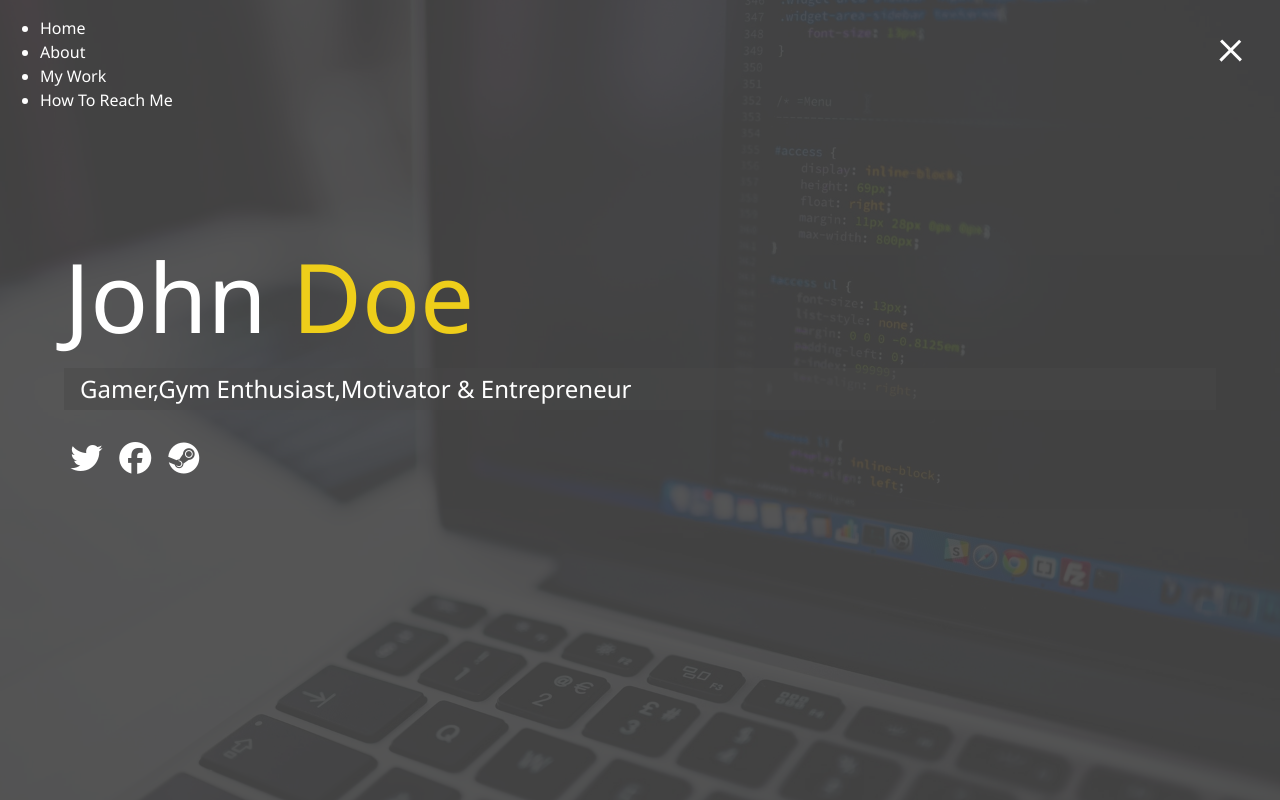
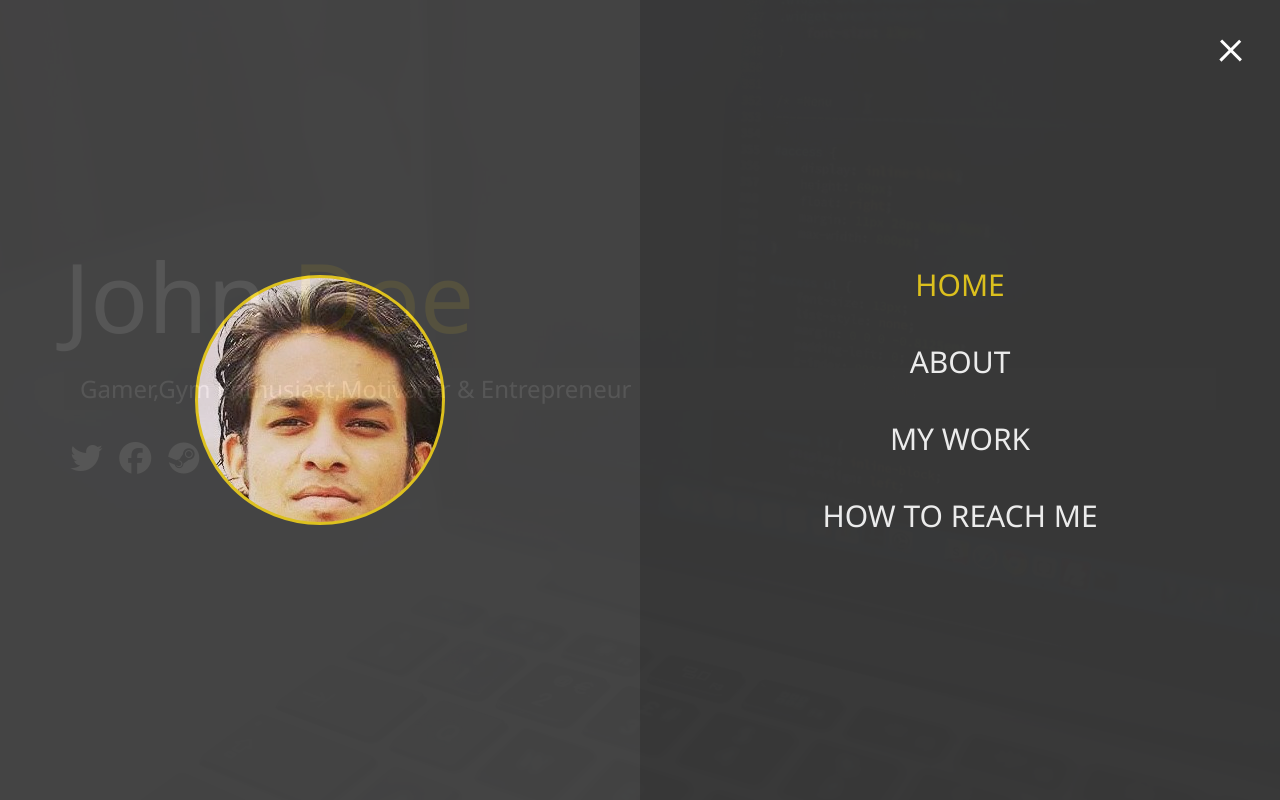
Before and after one commit to wick3ds0ul/modern_portfolio, a plain HTML site: page dist/index.html in a window 1280 px wide. Both pictures are taken after a click on the element 1231 px from the left and 47 px from the top of the page. Drawn offline with Linux system fonts and the light colour scheme.

Commit message:
Menu Overlay

```diff
--- a/dist/index.html
+++ b/dist/index.html
@@ -25,7 +25,9 @@
           <div class="portrait"></div>
         </div>
         <ul class="menu-nav">
-          <li class="nav-item"><a href="#" class="nav-link">Home</a></li>
+          <li class="nav-item current">
+            <a href="#" class="nav-link">Home</a>
+          </li>
           <li class="nav-item">
             <a href="/about.html" class="nav-link">About</a>
           </li>
--- a/dist/scss/_config.scss
+++ b/dist/scss/_config.scss
@@ -4,7 +4,7 @@ $show-home-image: true;
 $home-image: url(../img/background.jpg);
 $background-opacity: 0.9;
 @mixin easeOut {
-  transition: all 0.5s ease-out;
+  transition: all 0.3s ease-out;
 }
 @mixin background {
   @if $show-home-image {
--- a/dist/scss/_menu.scss
+++ b/dist/scss/_menu.scss
@@ -37,3 +37,93 @@
     }
   }
 }
+
+//Menu Overlay
+.menu {
+  position: fixed;
+  top: 0;
+  width: 100%;
+  opacity: 0.9;
+  visibility: hidden;
+  &.show {
+    visibility: visible;
+  }
+  &-branding,
+  &-nav {
+    display: flex;
+    flex-flow: column wrap;
+    align-items: center;
+    justify-content: center;
+    float: left;
+    width: 50%;
+    height: 100vh;
+    overflow: hidden;
+  }
+  &-nav {
+    margin: 0;
+    padding: 0;
+    background: darken($primary-color, 5);
+    list-style: none;
+    transform: translate3d(0, -100%, 0);
+    @include easeOut;
+
+    &.show {
+      //Slide in from top
+      transform: translate3d(0, 0, 0);
+    }
+  }
+  // *Branding Side
+
+  &-branding {
+    background: darken($primary-color, 0.5);
+    transform: translate3d(0, 100%, 0);
+    @include easeOut;
+
+    &.show {
+      //Slide in from Bottom
+      transform: translate3d(0, 0, 0);
+    }
+  }
+
+  .portrait {
+    width: 250px;
+    height: 250px;
+    background: url(../img/pro21.jpg);
+    border-radius: 50%;
+    border: solid 3px $secondary-color;
+  }
+  .nav-item {
+    transform: translate3d(600px, 0, 0);
+    @include easeOut;
+    &.show {
+      //Slide in from Right
+      transform: translate3d(0, 0, 0);
+    }
+    &.current > a {
+      color: $secondary-color;
+    }
+  }
+  //Nav Links
+  .nav-link {
+    display: inline-block;
+    position: relative;
+    font-size: 30px;
+    text-transform: uppercase;
+    padding: 1rem 0;
+    font-weight: 300;
+    color: #fff;
+    text-decoration: none;
+    @include easeOut;
+
+    &:hover {
+      color: $secondary-color;
+    }
+  }
+}
+
+//Delay each nav item slide by 0.1 sec
+@for $x from 1 through 4 {
+  .nav-item:nth-child(#{$x}) {
+    transition-delay: $x * 0.1s;
+  }
+}
--- a/dist/scss/main.css
+++ b/dist/scss/main.css
@@ -4,8 +4,8 @@
   right: 35px;
   top: 35px;
   cursor: pointer;
-  -webkit-transition: all 0.5s ease-out;
-  transition: all 0.5s ease-out;
+  -webkit-transition: all 0.3s ease-out;
+  transition: all 0.3s ease-out;
 }
 
 .menu-btn .btn-line {
@@ -13,8 +13,8 @@
   height: 3px;
   margin: 0 0 5px 0;
   background: #fff;
-  -webkit-transition: all 0.5s ease-out;
-  transition: all 0.5s ease-out;
+  -webkit-transition: all 0.3s ease-out;
+  transition: all 0.3s ease-out;
 }
 
 .menu-btn.close {
@@ -34,6 +34,128 @@
 .menu-btn.close .btn-line:nth-child(3) {
   -webkit-transform: rotate(-45deg) translate(7px, -6px);
           transform: rotate(-45deg) translate(7px, -6px);
+}
+
+.menu {
+  position: fixed;
+  top: 0;
+  width: 100%;
+  opacity: 0.9;
+  visibility: hidden;
+}
+
+.menu.show {
+  visibility: visible;
+}
+
+.menu-branding, .menu-nav {
+  display: -webkit-box;
+  display: -ms-flexbox;
+  display: flex;
+  -webkit-box-orient: vertical;
+  -webkit-box-direction: normal;
+      -ms-flex-flow: column wrap;
+          flex-flow: column wrap;
+  -webkit-box-align: center;
+      -ms-flex-align: center;
+          align-items: center;
+  -webkit-box-pack: center;
+      -ms-flex-pack: center;
+          justify-content: center;
+  float: left;
+  width: 50%;
+  height: 100vh;
+  overflow: hidden;
+}
+
+.menu-nav {
+  margin: 0;
+  padding: 0;
+  background: #373737;
+  list-style: none;
+  -webkit-transform: translate3d(0, -100%, 0);
+          transform: translate3d(0, -100%, 0);
+  -webkit-transition: all 0.3s ease-out;
+  transition: all 0.3s ease-out;
+}
+
+.menu-nav.show {
+  -webkit-transform: translate3d(0, 0, 0);
+          transform: translate3d(0, 0, 0);
+}
+
+.menu-branding {
+  background: #434343;
+  -webkit-transform: translate3d(0, 100%, 0);
+          transform: translate3d(0, 100%, 0);
+  -webkit-transition: all 0.3s ease-out;
+  transition: all 0.3s ease-out;
+}
+
+.menu-branding.show {
+  -webkit-transform: translate3d(0, 0, 0);
+          transform: translate3d(0, 0, 0);
+}
+
+.menu .portrait {
+  width: 250px;
+  height: 250px;
+  background: url(../img/pro21.jpg);
+  border-radius: 50%;
+  border: solid 3px #eece1a;
+}
+
+.menu .nav-item {
+  -webkit-transform: translate3d(600px, 0, 0);
+          transform: translate3d(600px, 0, 0);
+  -webkit-transition: all 0.3s ease-out;
+  transition: all 0.3s ease-out;
+}
+
+.menu .nav-item.show {
+  -webkit-transform: translate3d(0, 0, 0);
+          transform: translate3d(0, 0, 0);
+}
+
+.menu .nav-item.current > a {
+  color: #eece1a;
+}
+
+.menu .nav-link {
+  display: inline-block;
+  position: relative;
+  font-size: 30px;
+  text-transform: uppercase;
+  padding: 1rem 0;
+  font-weight: 300;
+  color: #fff;
+  text-decoration: none;
+  -webkit-transition: all 0.3s ease-out;
+  transition: all 0.3s ease-out;
+}
+
+.menu .nav-link:hover {
+  color: #eece1a;
+}
+
+.nav-item:nth-child(1) {
+  -webkit-transition-delay: 0.1s;
+          transition-delay: 0.1s;
+}
+
+.nav-item:nth-child(2) {
+  -webkit-transition-delay: 0.2s;
+          transition-delay: 0.2s;
+}
+
+.nav-item:nth-child(3) {
+  -webkit-transition-delay: 0.3s;
+          transition-delay: 0.3s;
+}
+
+.nav-item:nth-child(4) {
+  -webkit-transition-delay: 0.4s;
+          transition-delay: 0.4s;
 }
 
 * {
@@ -119,8 +241,8 @@ main .icons a {
 
 main .icons a:hover {
   color: #eece1a;
-  -webkit-transition: all 0.5s ease-out;
-  transition: all 0.5s ease-out;
+  -webkit-transition: all 0.3s ease-out;
+  transition: all 0.3s ease-out;
 }
 
 main#home {
```
Also changed, not shown: dist/img/pro1.jpg (deleted), dist/img/pro12.jpg (added), dist/img/pro2.jpg (deleted), dist/img/pro21.jpg (added), 1 other file.
